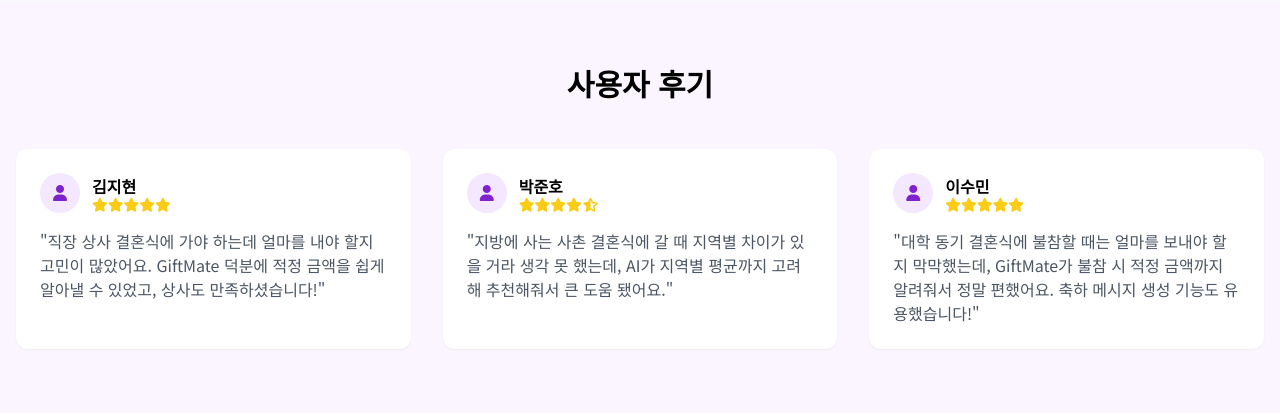
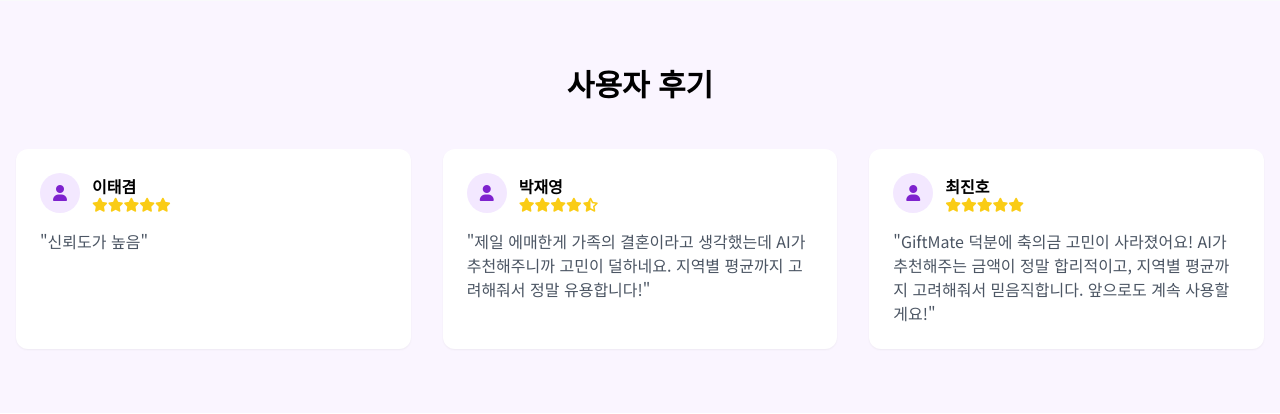
Before and after one commit to wonyeong0810/GiftMate, a Django app: page /main/ in a window 1280 px wide. Shown: the part 2122-2536 px from the top of the page. Run offline with Django 5.2, Linux system fonts and the light colour scheme; some libraries are stand-ins or nearby versions.

Commit message:
update : 후기 완성

```diff
--- a/giftMate/main/templates/index.html
+++ b/giftMate/main/templates/index.html
@@ -576,7 +576,7 @@
                 <i class="fas fa-user"></i>
               </div>
               <div>
-                <h4 class="font-bold">김지현</h4>
+                <h4 class="font-bold">이태겸</h4>
                 <div class="flex text-yellow-400 text-sm">
                   <i class="fas fa-star"></i>
                   <i class="fas fa-star"></i>
@@ -587,9 +587,7 @@
               </div>
             </div>
             <p class="text-gray-600">
-              "직장 상사 결혼식에 가야 하는데 얼마를 내야 할지 고민이 많았어요.
-              GiftMate 덕분에 적정 금액을 쉽게 알아낼 수 있었고, 상사도
-              만족하셨습니다!"
+              "신뢰도가 높음"
             </p>
           </div>
           <div
@@ -602,7 +600,7 @@
                 <i class="fas fa-user"></i>
               </div>
               <div>
-                <h4 class="font-bold">박준호</h4>
+                <h4 class="font-bold">박재영</h4>
                 <div class="flex text-yellow-400 text-sm">
                   <i class="fas fa-star"></i>
                   <i class="fas fa-star"></i>
@@ -613,8 +611,7 @@
               </div>
             </div>
             <p class="text-gray-600">
-              "지방에 사는 사촌 결혼식에 갈 때 지역별 차이가 있을 거라 생각 못
-              했는데, AI가 지역별 평균까지 고려해 추천해줘서 큰 도움 됐어요."
+              "제일 에매한게 가족의 결혼이라고 생각했는데 AI가 추천해주니까 고민이 덜하네요. 지역별 평균까지 고려해줘서 정말 유용합니다!"
             </p>
           </div>
           <div
@@ -627,7 +624,7 @@
                 <i class="fas fa-user"></i>
               </div>
               <div>
-                <h4 class="font-bold">이수민</h4>
+                <h4 class="font-bold">최진호</h4>
                 <div class="flex text-yellow-400 text-sm">
                   <i class="fas fa-star"></i>
                   <i class="fas fa-star"></i>
@@ -638,9 +635,7 @@
               </div>
             </div>
             <p class="text-gray-600">
-              "대학 동기 결혼식에 불참할 때는 얼마를 보내야 할지 막막했는데,
-              GiftMate가 불참 시 적정 금액까지 알려줘서 정말 편했어요. 축하
-              메시지 생성 기능도 유용했습니다!"
+              "GiftMate 덕분에 축의금 고민이 사라졌어요! AI가 추천해주는 금액이 정말 합리적이고, 지역별 평균까지 고려해줘서 믿음직합니다. 앞으로도 계속 사용할게요!"
             </p>
           </div>
         </div>
--- a/giftMate/main/views.py
+++ b/giftMate/main/views.py
@@ -18,6 +18,8 @@
                                          request.POST.get('budget_min') or None,
                                          request.POST.get('budget_max') or None,
                                          request.POST.get('additionalInfo', ''))
+
+
 
     recommendation = Recommendation.objects.create(
             relationship=request.POST.get('relationship'),
```
Also changed, not shown: giftMate/main/templates/result.html (+42 -2 lines).
